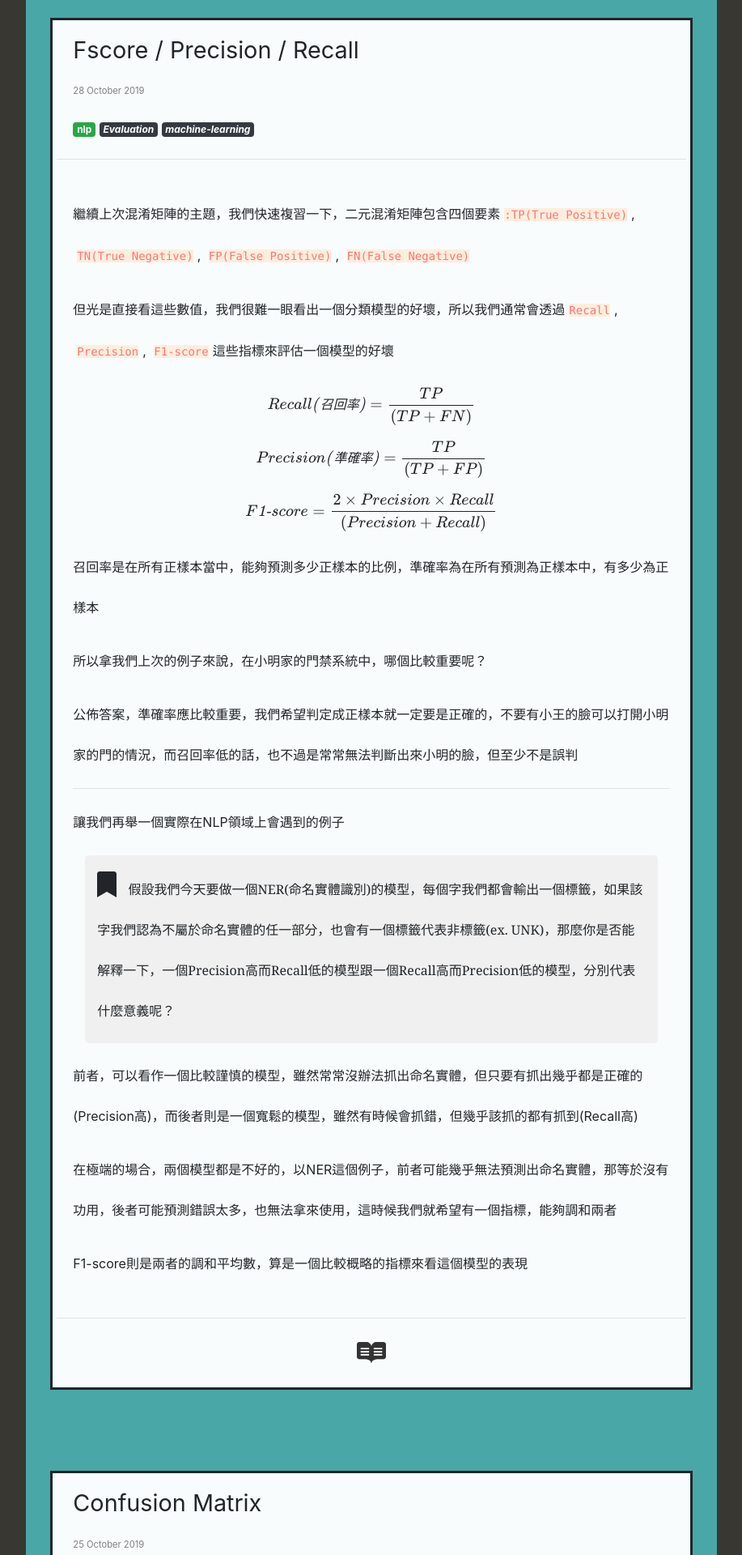
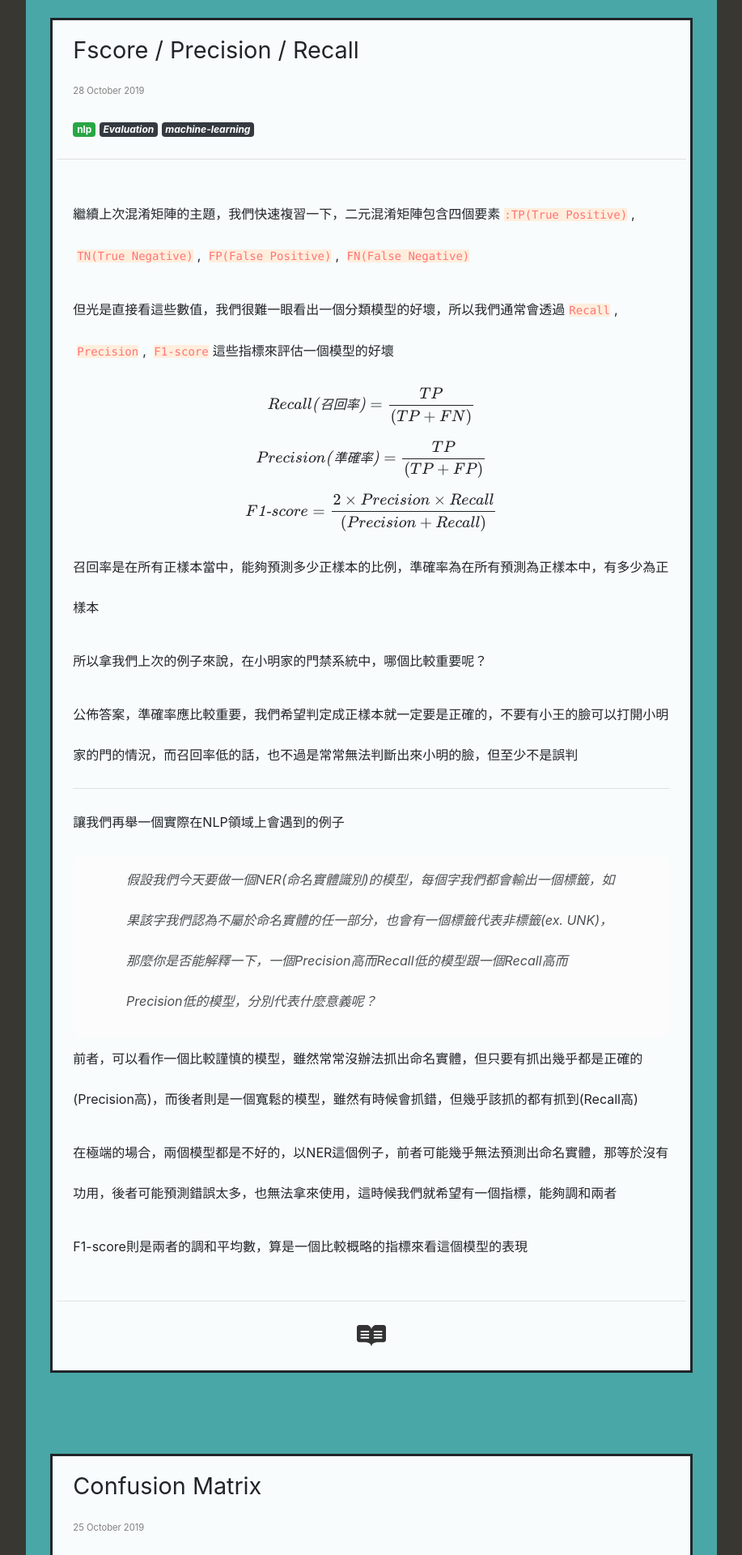
Before and after one commit to tsupei/tsupei.github.io, a Jekyll site: the page built from posts/categories/nlp/index.html, in a window 1280 px wide. Shown: the part 4480-6400 px from the top of the page at 81% size, without its empty margins (181-1098 px from the left). Built offline with Jekyll 4.4.1, drawn with Linux system fonts in a browser that asks for light colours; nearby versions of some CDN libraries; formulas are drawn with MathJax 3.

Commit message:
🎈 New Feature: excerpt更改為斜體以及更改格式
改成簡單風格

```diff
--- a/_includes/widget/excerpt.html
+++ b/_includes/widget/excerpt.html
@@ -1,4 +1,10 @@
-<div style="margin:15px; padding:15px; border-radius:5px; font-family: Georgia; background-color: #F0F0F0	">
-	<i class="fas fa-bookmark fa-2x" style="margin:5px 10px 0 0;"></i>
-	{{include.text}}
+
+<div class="row" style="margin:0px; padding:5px; background-color:#FCFCFC	; border-radius: 15px;">
+<div class="col-md-1">
 </div>
+<div class="col-md-10" style="margin:0px; padding:0px; border-radius:5px;  opacity:0.8; font-style: italic">
+<p>	{{include.text}} </p>
+</div>
+<div class="col-md-1">
+</div>
+</div>
```
